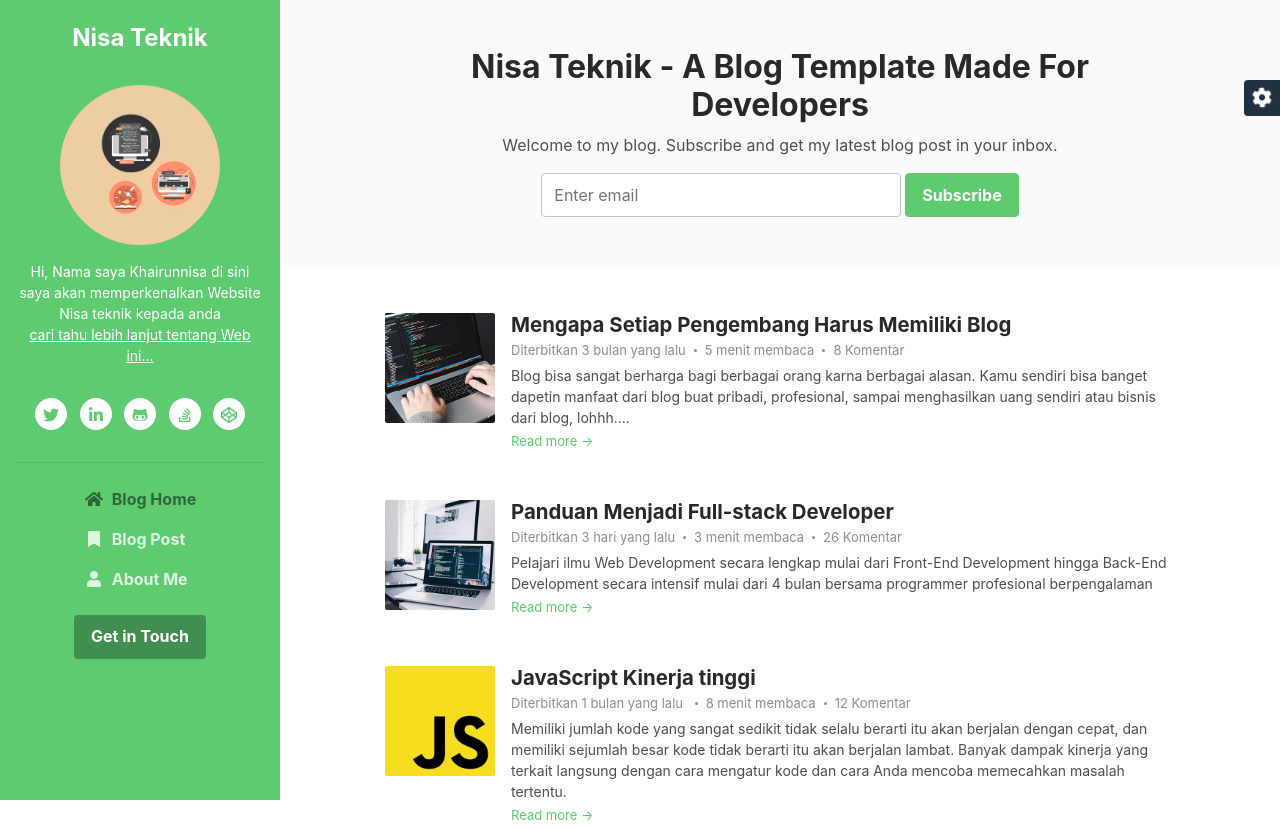
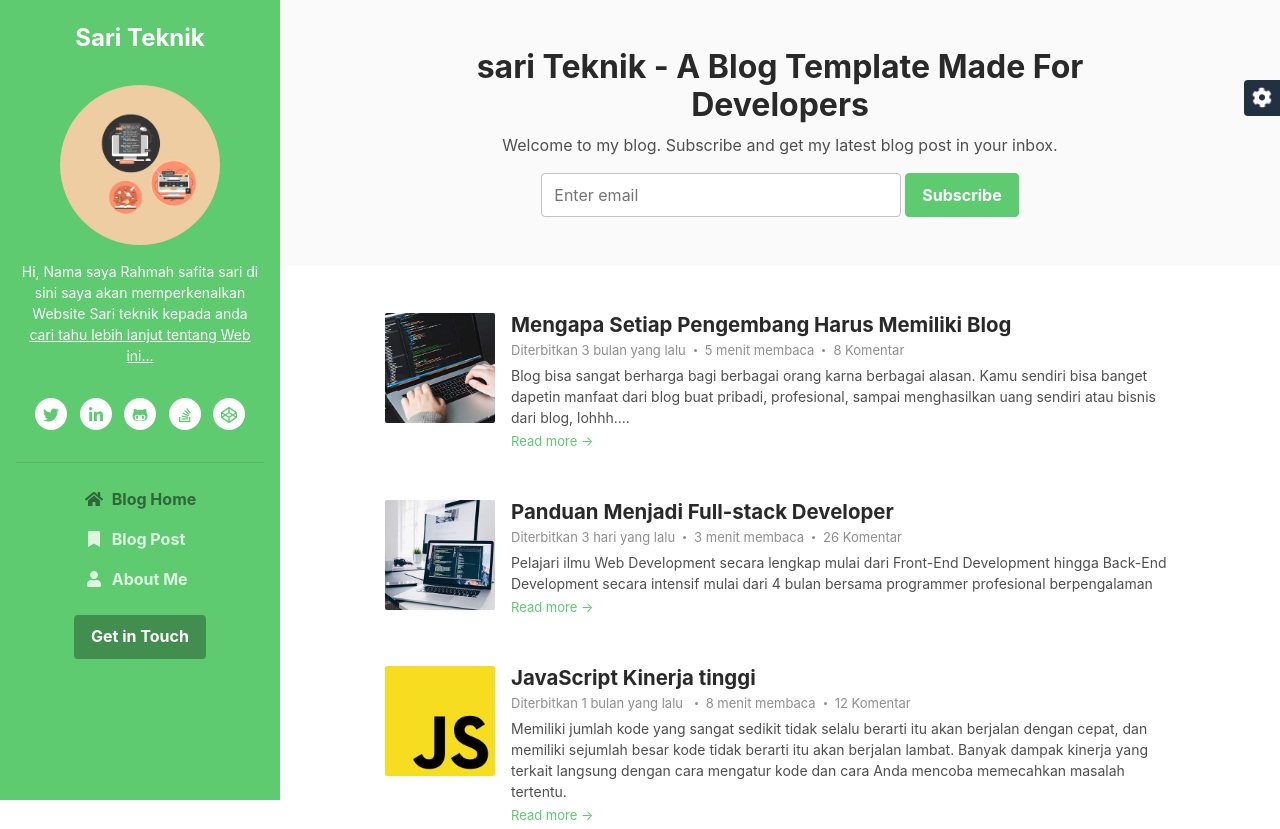
Before and after one commit to saricomel/saricomel.github.io, a plain HTML site: page index.html in a window 1280 px wide. Shown: the top 829 px of the page. Drawn offline with Linux system fonts and the light colour scheme.

Commit message:
mengubah isi

```diff
--- a/index.html
+++ b/index.html
@@ -1,7 +1,7 @@
 <!DOCTYPE html>
 <html lang="en">
 <head>
-    <title>Nisa Teknik</title>
+    <title>Sari Teknik</title>
 
     <!-- Meta -->
     <meta charset="utf-8">
@@ -22,7 +22,7 @@
 <body>
 
     <header class="header text-center">
-	    <h1 class="blog-name pt-lg-4 mb-0"><a href="index.html">Nisa Teknik</a></h1>
+	    <h1 class="blog-name pt-lg-4 mb-0"><a href="index.html">Sari Teknik</a></h1>
 
 	    <nav class="navbar navbar-expand-lg navbar-dark" >
 
@@ -34,7 +34,7 @@
 				<div class="profile-section pt-3 pt-lg-0">
 				    <img class="profile-image mb-3 rounded-circle mx-auto" src="1.jpeg" alt="image" >
 
-					<div class="bio mb-3">Hi, Nama saya Khairunnisa di sini saya akan memperkenalkan Website Nisa teknik kepada anda<br><a href="about.html">cari tahu lebih lanjut tentang Web ini...</a></div><!--//bio-->
+					<div class="bio mb-3">Hi, Nama saya Rahmah safita sari di sini saya akan memperkenalkan Website Sari teknik kepada anda<br><a href="about.html">cari tahu lebih lanjut tentang Web ini...</a></div><!--//bio-->
 					<ul class="social-list list-inline py-3 mx-auto">
 			            <li class="list-inline-item"><a href="#"><i class="fab fa-twitter fa-fw"></i></a></li>
 			            <li class="list-inline-item"><a href="#"><i class="fab fa-linkedin-in fa-fw"></i></a></li>
@@ -67,7 +67,7 @@
     <div class="main-wrapper">
 	    <section class="cta-section theme-bg-light py-5">
 		    <div class="container text-center">
-			    <h2 class="heading">Nisa Teknik - A Blog Template Made For Developers</h2>
+			    <h2 class="heading">sari Teknik - A Blog Template Made For Developers</h2>
 			    <div class="intro">Welcome to my blog. Subscribe and get my latest blog post in your inbox.</div>
 			    <form class="signup-form form-inline justify-content-center pt-3">
                     <div class="form-group">
```
